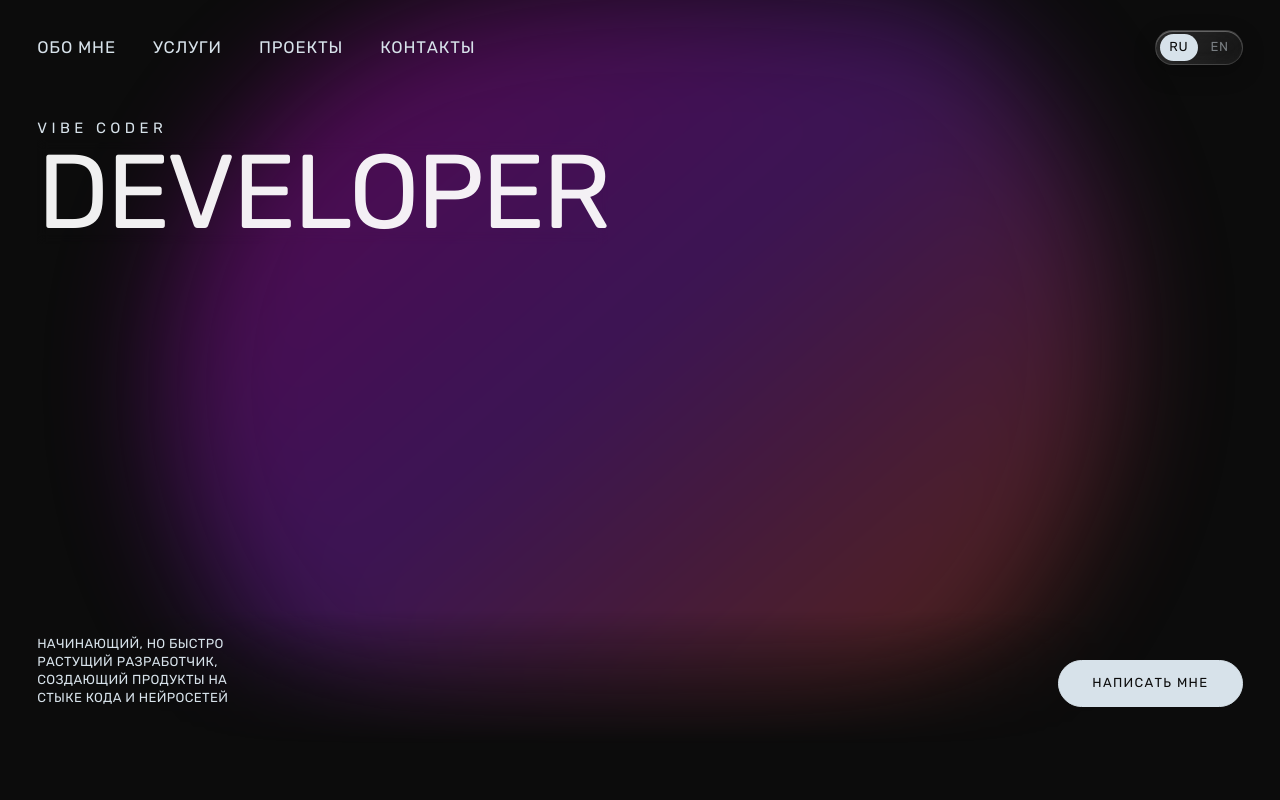
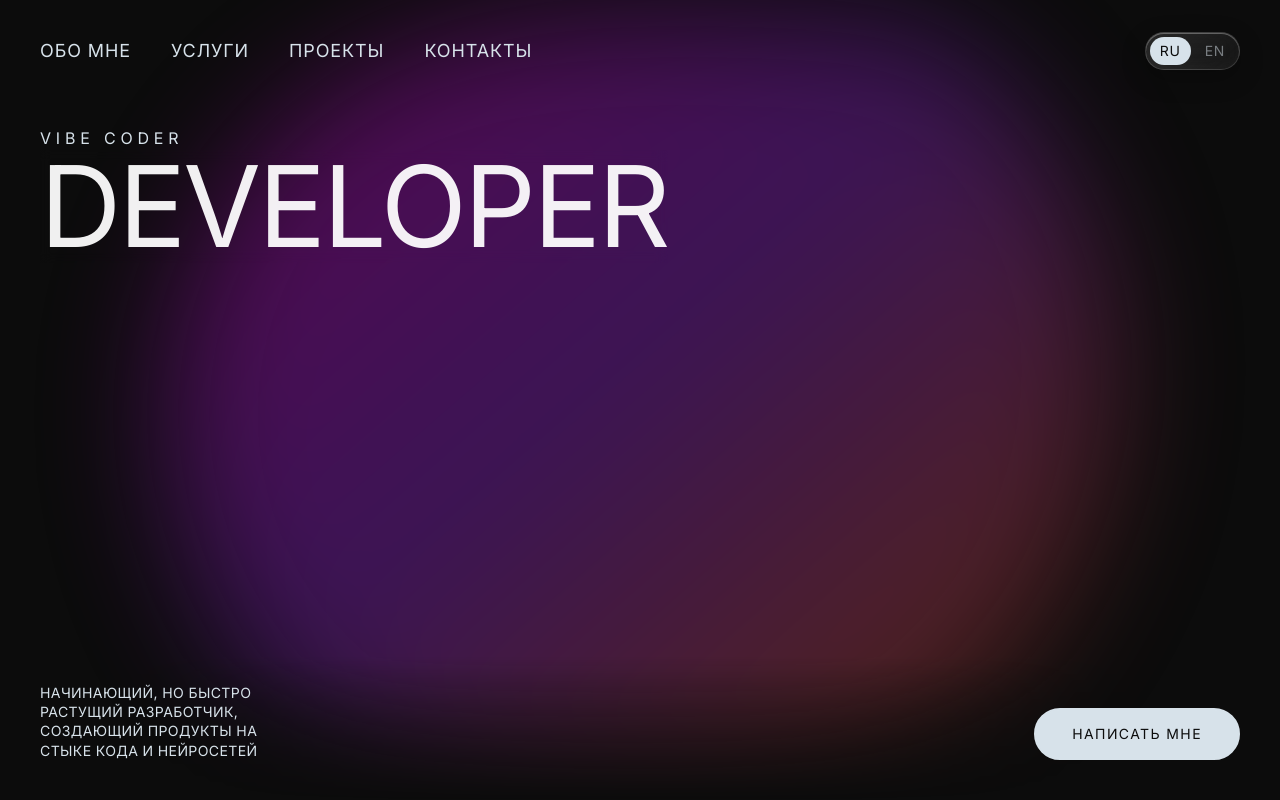
Before and after one commit to syr3xx/syr3xx.github.io, a React (Vite) app: page / in a window 1280 px wide. Shown: the top 800 px of the page. Built offline with nearby package versions, Linux system fonts and the light colour scheme.

Commit message:
Switch from Kanit/Rubik to a single Inter typeface
Using one font for both languages (Inter has solid Cyrillic support)
removes the jarring typeface swap on language switch, and makes the
earlier zoom-based size-compensation hack for Rubik's larger metrics
unnecessary, so that's removed too.

```diff
--- a/index.html
+++ b/index.html
@@ -17,7 +17,7 @@
     <link rel="preconnect" href="https://fonts.googleapis.com" />
     <link rel="preconnect" href="https://fonts.gstatic.com" crossorigin />
     <link
-      href="https://fonts.googleapis.com/css2?family=Kanit:wght@300;400;500;600;700;800;900&family=Rubik:wght@300;400;500;600;700;800;900&display=swap"
+      href="https://fonts.googleapis.com/css2?family=Inter:wght@300;400;500;600;700;800;900&display=swap"
       rel="stylesheet"
     />
     <title>syr3xx — Developer</title>
--- a/src/App.tsx
+++ b/src/App.tsx
@@ -11,7 +11,7 @@
   return (
     <LanguageProvider>
       <LanguageTransitionOverlay />
-      <div className="site-content" style={{ background: "#0C0C0C", overflowX: "clip" }}>
+      <div style={{ background: "#0C0C0C", overflowX: "clip" }}>
         <HeroSection />
         <MarqueeSection />
         <AboutSection />
--- a/src/index.css
+++ b/src/index.css
@@ -12,18 +12,7 @@
 }
 
 body {
-  font-family: "Kanit", sans-serif;
-}
-
-html[data-lang="ru"] body {
-  font-family: "Rubik", sans-serif;
-}
-
-/* Rubik renders ~7-8% taller than Kanit at the same declared font-size
-   (measured via canvas text metrics), so scale the RU tree down to
-   visually match EN sizing across all the mixed vw/rem/px units in use. */
-html[data-lang="ru"] .site-content {
-  zoom: 0.93;
+  font-family: "Inter", sans-serif;
 }
 
 /* Liquid glass: light variant, for use on dark backgrounds */
```
